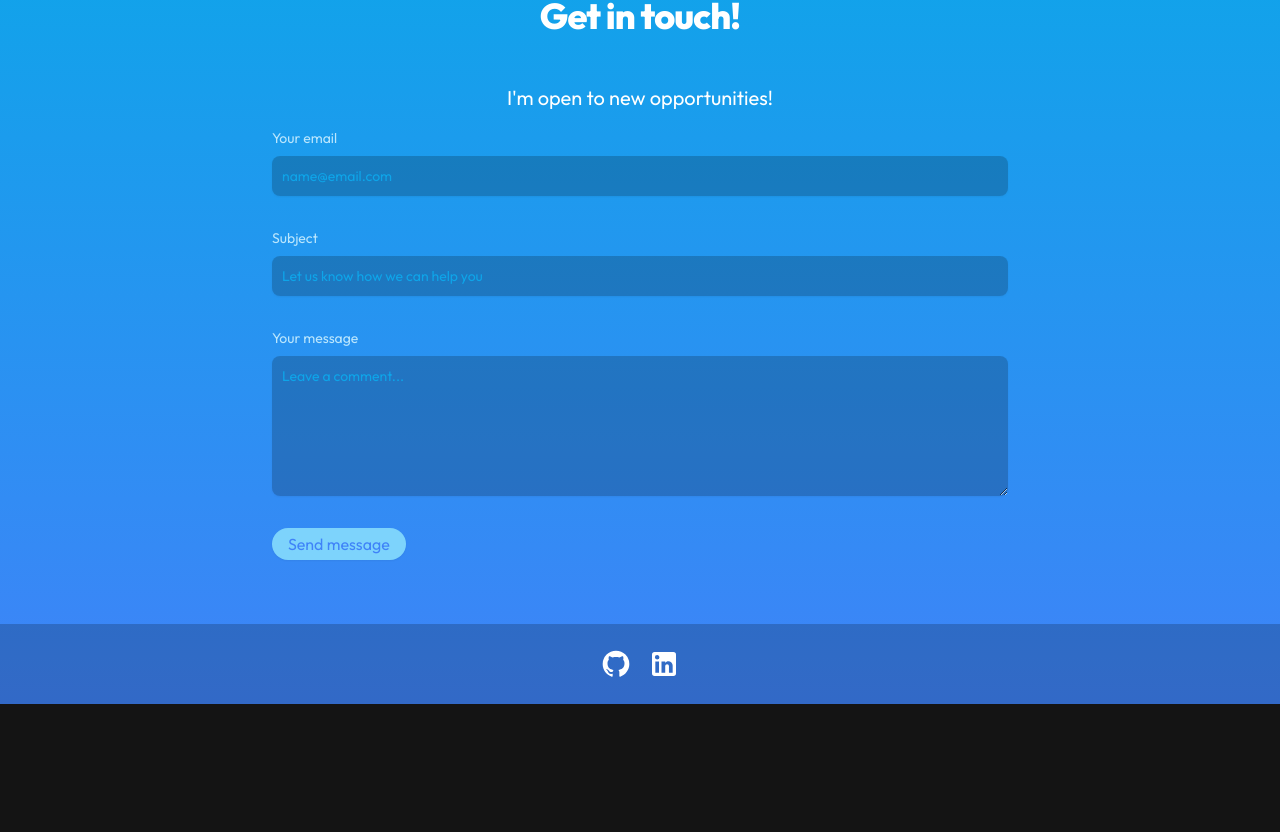
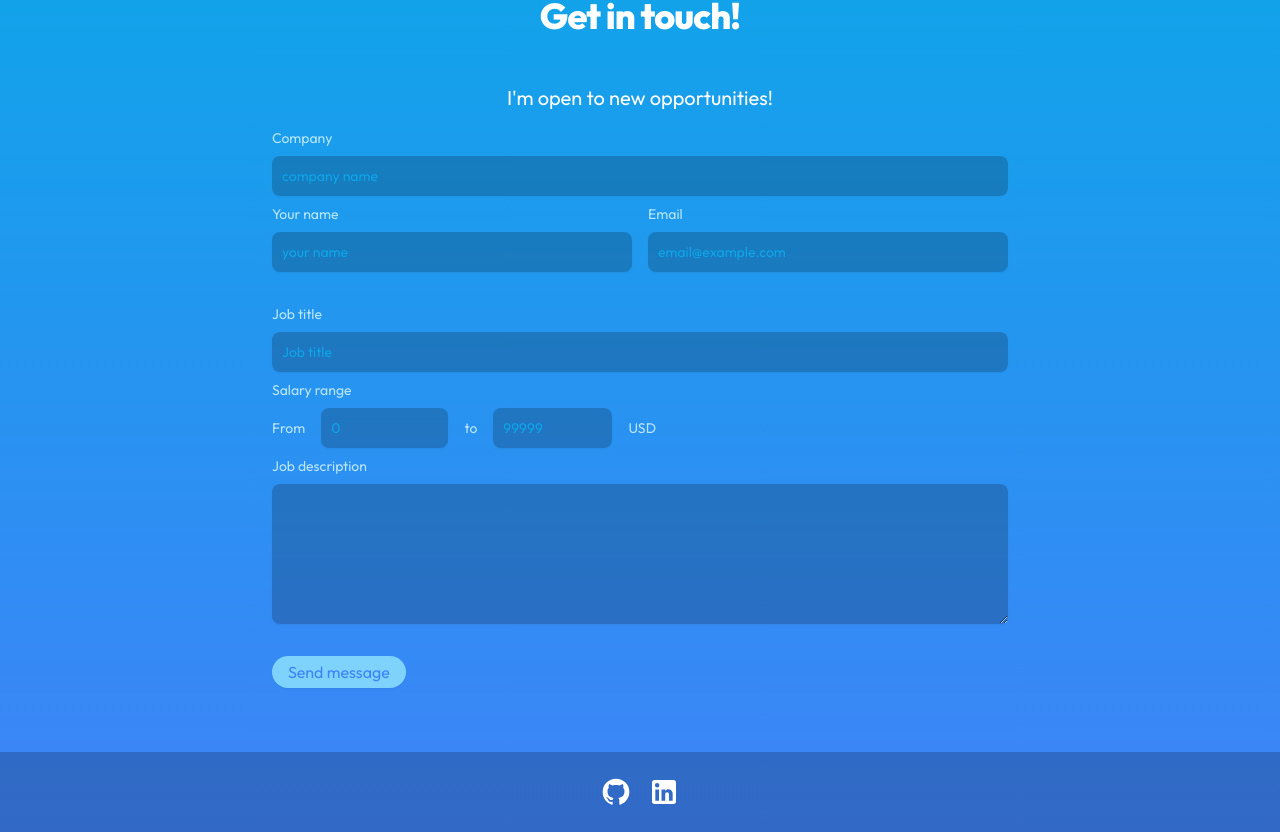
Before and after one commit to chermdev/portfolio2023, a React (Vite) app: page / in a window 1280 px wide. Shown: the part 2136-2968 px from the top of the page. Before the commit the page ends 2840 px from the top, so only its background shows below. Built offline with nearby package versions, Linux system fonts and the light colour scheme.

Commit message:
- improve form - add company field - add job title field - add salary range field - add target _blank on social

```diff
--- a/src/Footer.jsx
+++ b/src/Footer.jsx
@@ -31,18 +31,46 @@ function ContactForm() {
     }
 
     return (
-        <form action="#" className="space-y-8">
-            <div>
-                <label for="email" className="block mb-2 text-sm font-medium text-teal-200 dark:text-sky-200">Your email</label>
-                <Form type="email" id="email" placeholder="name@email.com" required />
+        <form action="#" className="space-y-2">
+            <div className="flex flex-row items-center justify-between gap-4">
+                <div className="w-full">
+                    <label for="company" className="block mb-2 text-sm font-medium text-teal-200 dark:text-sky-200">Company</label>
+                    <Form type="text" id="company" placeholder="company name" required />
+                </div>
+            </div>
+            <div className="flex flex-row items-center justify-between gap-4 pb-6">
+                <div className="w-full">
+                    <label for="name" className="block mb-2 text-sm font-medium text-teal-200 dark:text-sky-200">Your name</label>
+                    <Form type="text" id="name" placeholder="your name" required />
+                </div>
+                <div className="w-full">
+                    <label for="email" className="block mb-2 text-sm font-medium text-teal-200 dark:text-sky-200">Email</label>
+                    <Form type="email" id="email" placeholder="email@example.com" required />
+                </div>
+            </div>
+            <div className="w-full">
+                <label for="job-title" className="block mb-2 text-sm font-medium text-teal-200 dark:text-sky-200">Job title</label>
+                <Form type="text" id="job-title" placeholder="Job title" required />
             </div>
             <div>
-                <label for="subject" className="block mb-2 text-sm font-medium text-teal-200 dark:text-sky-200">Subject</label>
-                <Form type="text" id="subject" placeholder="Let us know how we can help you" required />
+                <label for="salary-range" className="block mb-2 text-sm font-medium text-teal-200 dark:text-sky-200">Salary range</label>
+                <div className="flex flex-col md:flex-row gap-4 w-52 md:w-96">
+                    <div className="flex flex-row gap-4 items-center">
+                        <p className="text-sm text-teal-200 dark:text-sky-200">From</p>
+                        <Form type="text" id="from-salary" placeholder="0" required />
+
+                    </div>
+                    <div className="flex flex-row gap-4 items-center">
+                        <p className="text-sm text-teal-200 dark:text-sky-200">to</p>
+                        <Form type="text" id="to-salary" placeholder="99999" required />
+
+                        <p className="text-sm text-teal-200 dark:text-sky-200">USD</p>
+                    </div>
+                </div>
             </div>
-            <div className="sm:col-span-2">
-                <label for="message" className="block mb-2 text-sm font-medium text-teal-200 dark:text-sky-200">Your message</label>
-                <TextArea id="message" rows="6" placeholder="Leave a comment..." />
+            <div className="sm:col-span-2 pb-6">
+                <label for="message" className="block mb-2 text-sm font-medium text-teal-200 dark:text-sky-200">Job description</label>
+                <TextArea id="message" rows="6" placeholder="" />
             </div>
             <button type="submit" className="py-1 px-4 text-md font-medium shadow-sm text-center rounded-full text-teal-800 bg-teal-300  hover:text-white hover:bg-teal-800 dark:text-blue-500 dark:bg-sky-300 dark:hover:text-white  dark:hover:bg-blue-800">{contactButtonText}</button>
         </form>
@@ -59,10 +87,10 @@ function Footer() {
                 <ContactForm />
             </section>
             <section id="social" className="flex gap-4 py-6 items-center justify-center bg-black bg-opacity-20">
-                <a href="https://github.com/chermdev" alt="github">
+                <a href="https://github.com/chermdev" target="_blank" alt="github">
                     <svg xmlns="http://www.w3.org/2000/svg" width="32" height="32" viewBox="0 0 24 24"><path fill="currentColor" d="M12 2A10 10 0 0 0 2 12c0 4.42 2.87 8.17 6.84 9.5c.5.08.66-.23.66-.5v-1.69c-2.77.6-3.36-1.34-3.36-1.34c-.46-1.16-1.11-1.47-1.11-1.47c-.91-.62.07-.6.07-.6c1 .07 1.53 1.03 1.53 1.03c.87 1.52 2.34 1.07 2.91.83c.09-.65.35-1.09.63-1.34c-2.22-.25-4.55-1.11-4.55-4.92c0-1.11.38-2 1.03-2.71c-.1-.25-.45-1.29.1-2.64c0 0 .84-.27 2.75 1.02c.79-.22 1.65-.33 2.5-.33c.85 0 1.71.11 2.5.33c1.91-1.29 2.75-1.02 2.75-1.02c.55 1.35.2 2.39.1 2.64c.65.71 1.03 1.6 1.03 2.71c0 3.82-2.34 4.66-4.57 4.91c.36.31.69.92.69 1.85V21c0 .27.16.59.67.5C19.14 20.16 22 16.42 22 12A10 10 0 0 0 12 2Z" /></svg>
                 </a>
-                <a href="https://www.linkedin.com/in/emmanuelhdz/" alt="linkedin">
+                <a href="https://www.linkedin.com/in/emmanuelhdz/" target="_blank" alt="linkedin">
                     <svg xmlns="http://www.w3.org/2000/svg" width="32" height="32" viewBox="0 0 24 24"><path fill="currentColor" d="M19 3a2 2 0 0 1 2 2v14a2 2 0 0 1-2 2H5a2 2 0 0 1-2-2V5a2 2 0 0 1 2-2h14m-.5 15.5v-5.3a3.26 3.26 0 0 0-3.26-3.26c-.85 0-1.84.52-2.32 1.3v-1.11h-2.79v8.37h2.79v-4.93c0-.77.62-1.4 1.39-1.4a1.4 1.4 0 0 1 1.4 1.4v4.93h2.79M6.88 8.56a1.68 1.68 0 0 0 1.68-1.68c0-.93-.75-1.69-1.68-1.69a1.69 1.69 0 0 0-1.69 1.69c0 .93.76 1.68 1.69 1.68m1.39 9.94v-8.37H5.5v8.37h2.77Z" /></svg>
                 </a>
             </section>
```
